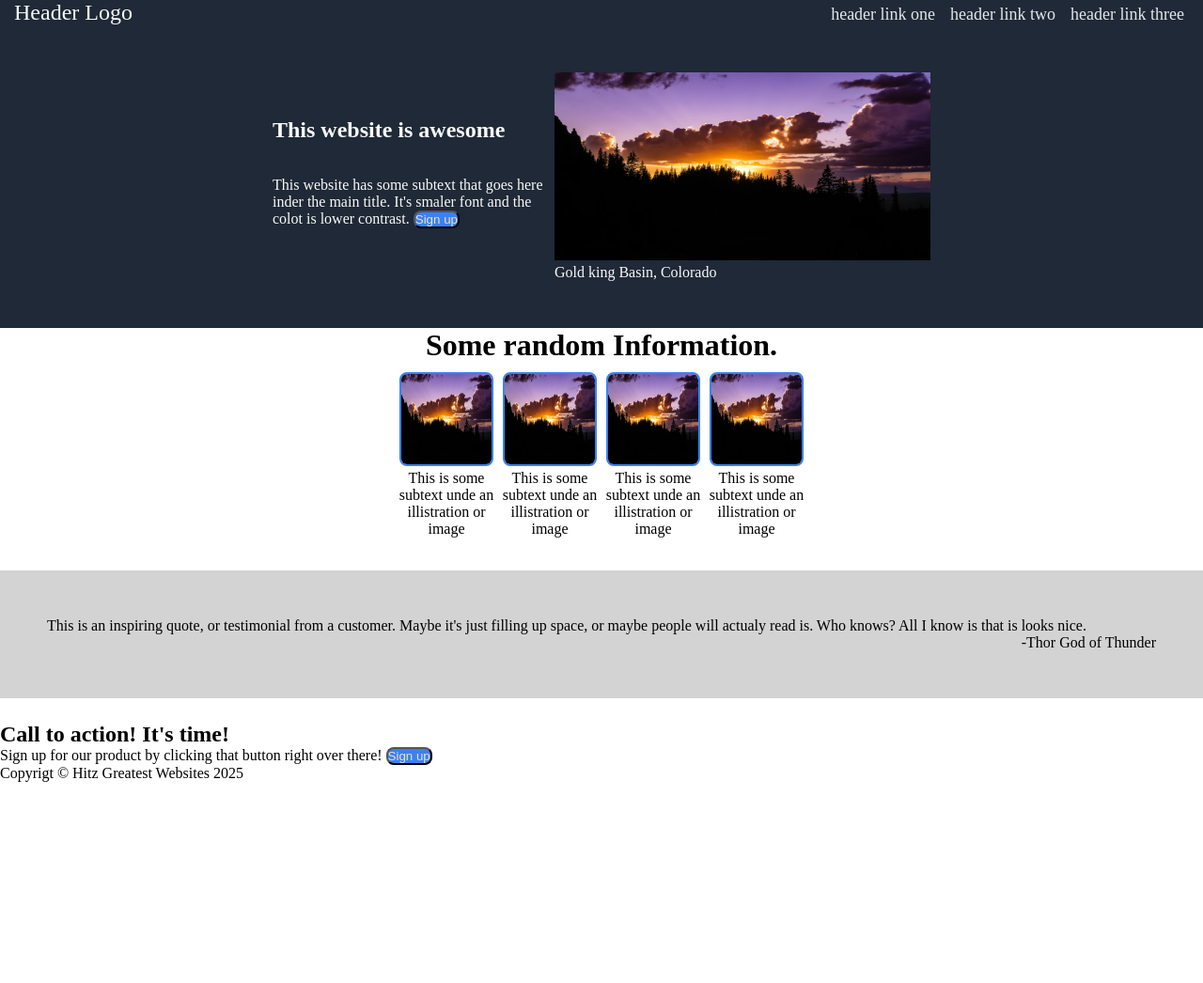
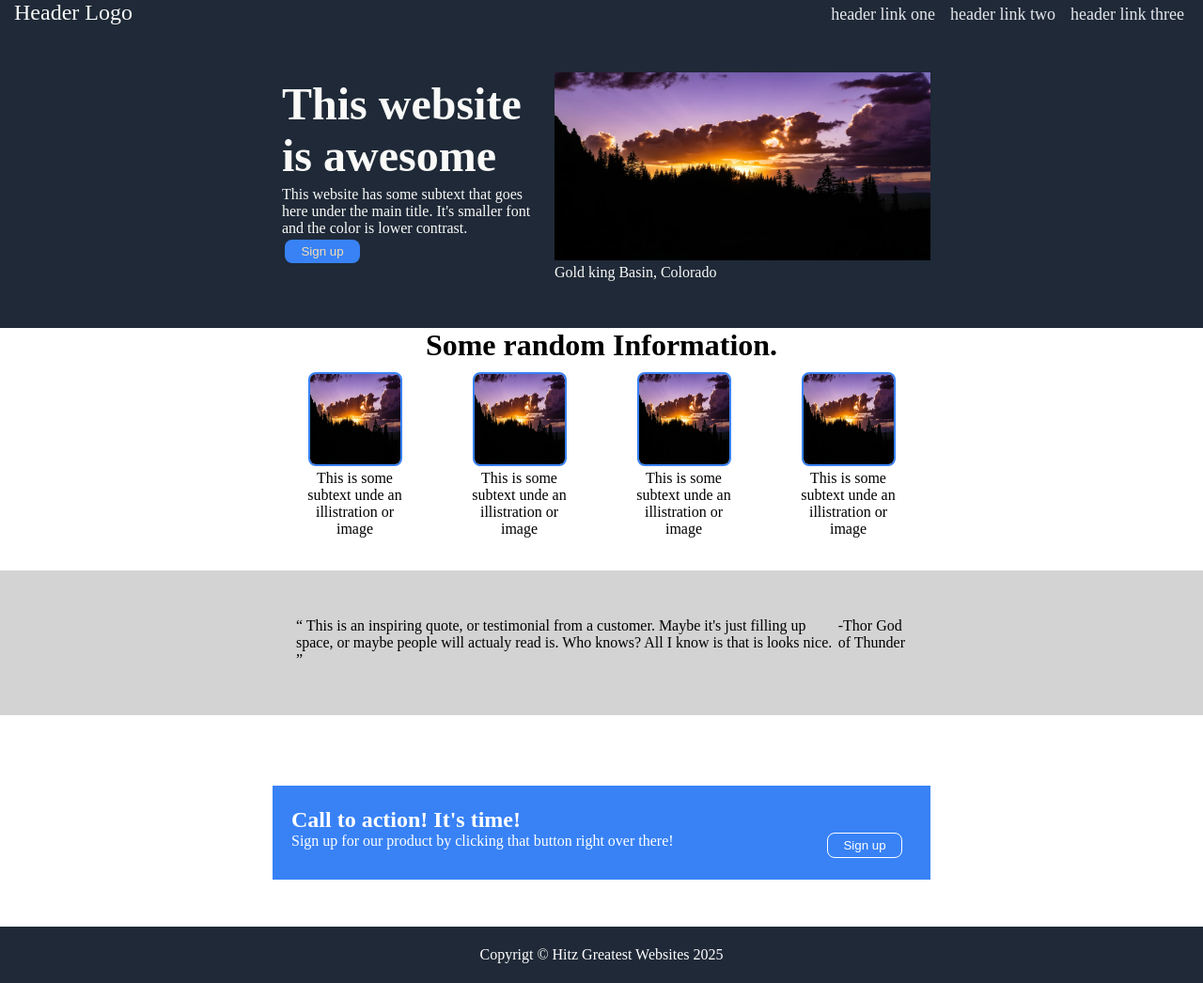
Before and after one commit to HitzLeonard/landing-page, a plain HTML site: page index.html in a window 1280 px wide. Shown: the whole page at 94% size. Before the commit the page ends 832 px from the top, so only its background shows below. Drawn offline with Linux system fonts and the light colour scheme.

Commit message:
Clean up page, make adjustments to layout

```diff
--- a/index.html
+++ b/index.html
@@ -26,8 +26,8 @@
                 This website is awesome
             </div>
             <div class="card2">
-                This website has some subtext that goes here inder the main title. It's smaler font
-                and the colot is lower contrast.
+                This website has some subtext that goes here under the main title. It's smaller font
+                and the color is lower contrast.
                 <button>Sign up</button>
             </div>
         </div>
@@ -68,22 +68,25 @@
     </div>
 
     <div class="quote">
-        <p>
+        <div class="card5">
+        <q>
             This is an inspiring quote, or testimonial from a customer. Maybe
             it's just filling up space, or maybe people will actualy read is.
             Who knows? All I know is that is looks nice.
-        </p>
+        </q>
         <blockquote>-Thor God of Thunder</blockquote>
+        </div>
     </div>
 
     <div class="last">
         <div class="card4">
         <h2>Call to action! It's time!</h2>
-
+        <div class="sign">
         <p>
             Sign up for our product by clicking that button right over there!
-            <button>Sign up</button>
         </p>
+        <button>Sign up</button>
+        </div>
         </div>
 
     </div>
--- a/style.css
+++ b/style.css
@@ -2,6 +2,14 @@
     box-sizing: border-box;
     margin: 0;
     padding: 0;
+
+}
+
+html {
+    height: 100%;
+    margin: auto;
+    width: auto;
+    overflow-y: auto;
 }
 
 body {
@@ -47,19 +55,28 @@ a {
     align-items: center;
     height: 100px;
     width: 300px;
-    font-size: 24px;
+    font-size: 48px;
     font-weight: 900;
+    padding: 10px;
 }
 
 .card2 {
+    display: flex;
+    flex-direction: column;
     height: 100px;
     width: 300px;
+    padding: 10px;
 }
 
-button {
+.card2 button {
     background-color: #3882f6;
     color: wheat;
     border-radius: 8px;
+    width: 80px;
+    padding: 5px;
+    margin: 3px;
+    border: none;
+
 }
 
 li {
@@ -86,7 +103,7 @@ img {
 .card3 {
     display: flex;
     flex-direction: row;
-    justify-content: center;
+    justify-content: space-around;
     margin: 10px;
     width: 700px;
     height: auto;
@@ -98,8 +115,6 @@ div.box {
     display: inline-block;
     text-align: center;
     width: 110px;
-    gap: 20px;
-
 }
 
 .box img {
@@ -122,12 +137,66 @@ div.box {
 }
 
 .quote {
+    display: flex;
+    flex-wrap: wrap;
+    justify-content: center;
     background-color: lightgray;
     padding: 50px;
     margin: 25px 0;
 }
 
+.card5 {
+    display: flex;
+    width: 650px;
+}
+
+
 blockquote {
     display: flex;
     justify-content: end;
 }
+
+.last {
+    display: flex;
+    justify-content: space-around;
+    padding: 50px;
+
+
+}
+
+.card4 {
+    display: flex;
+    flex-direction: column;
+    justify-content: center;
+    align-items: start;
+    width: 700px;
+    height: 100px;
+    background-color: #3882f6;
+    color: white;
+    padding: 20px;
+}
+
+.sign {
+    display: flex;
+    justify-content: space-between;
+    width: 650px;
+}
+
+.card4 button {
+    padding: 5px;
+    width: 80px;
+    background-color: #3882f6;
+    border: solid .5px white;
+    border-radius: 8px;
+    color: white;
+}
+
+div footer {
+    display: flex;
+    justify-content: center;
+    align-items: center;
+    padding: 3px;
+    background-color: #1f2937;
+    color: white;
+    height: 60px;
+}
```
